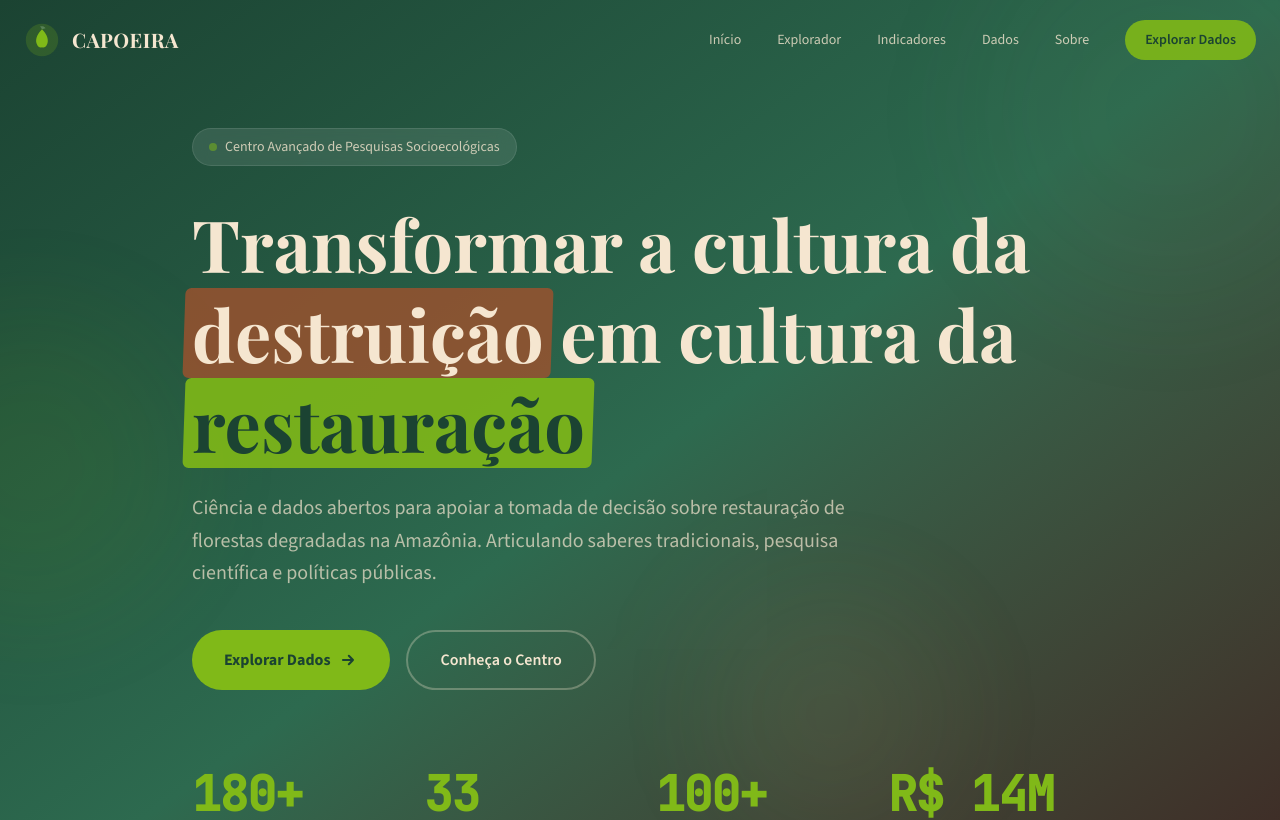
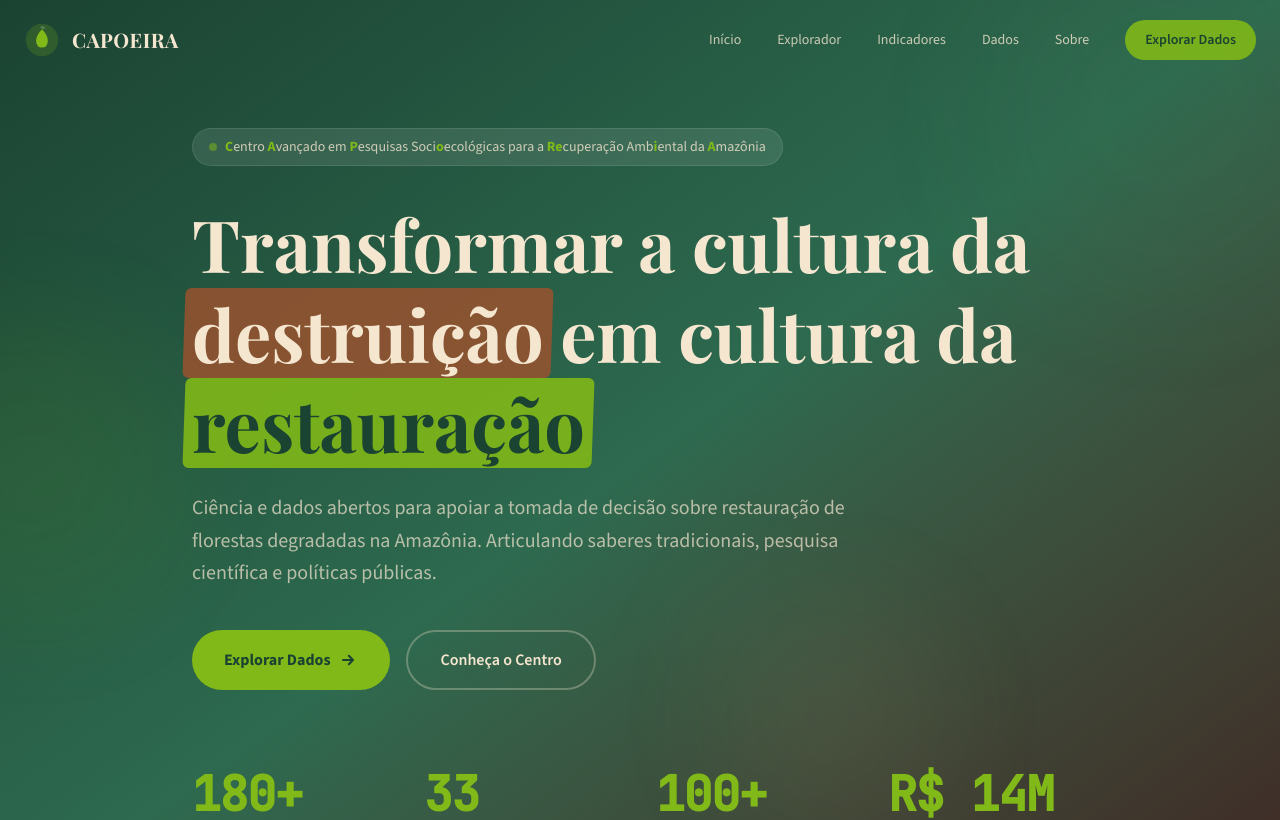
Before and after one commit to OQAY/Capoeira, a React (Vite) app: page / in a window 1280 px wide. Shown: the top 820 px of the page. Built offline with nearby package versions, Linux system fonts and the light colour scheme; a web font is replaced by a local one.

Commit message:
Exibir nome completo do centro no Hero com letras CAPOEIRA destacadas

```diff
--- a/src/components/Hero.tsx
+++ b/src/components/Hero.tsx
@@ -59,7 +59,13 @@ export default function Hero() {
           >
             <span className="w-2 h-2 rounded-full bg-lime animate-pulse" />
             <span className="text-sm text-cream/80 font-medium">
-              Centro Avançado de Pesquisas Socioecológicas
+              <span className="text-lime font-bold">C</span>entro{' '}
+              <span className="text-lime font-bold">A</span>vançado em{' '}
+              <span className="text-lime font-bold">P</span>esquisas{' '}
+              Soci<span className="text-lime font-bold">o</span>ecológicas para a{' '}
+              <span className="text-lime font-bold">R</span><span className="text-lime font-bold">e</span>cuperação{' '}
+              Amb<span className="text-lime font-bold">i</span>ental{' '}
+              da <span className="text-lime font-bold">A</span>mazônia
             </span>
           </div>
 
```
